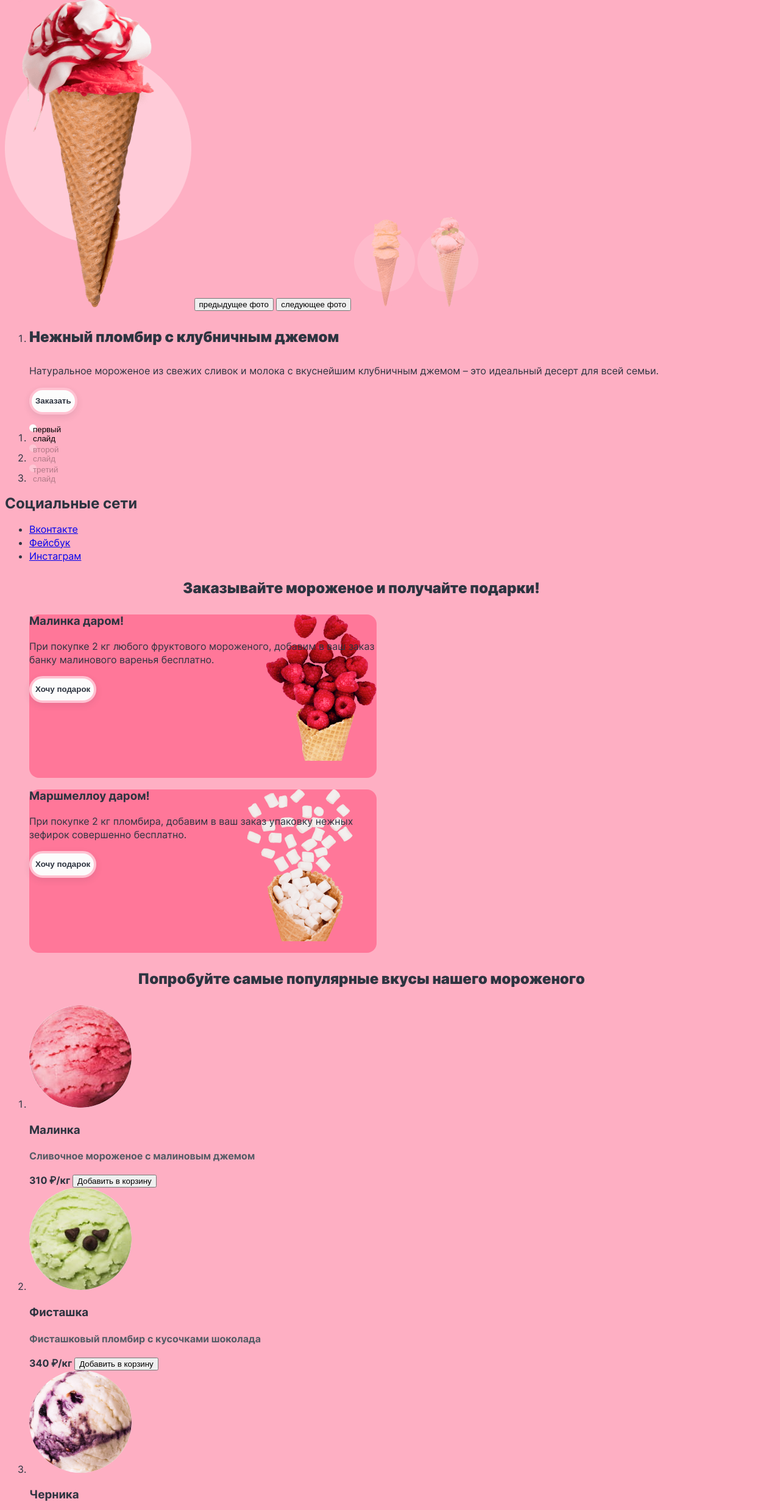
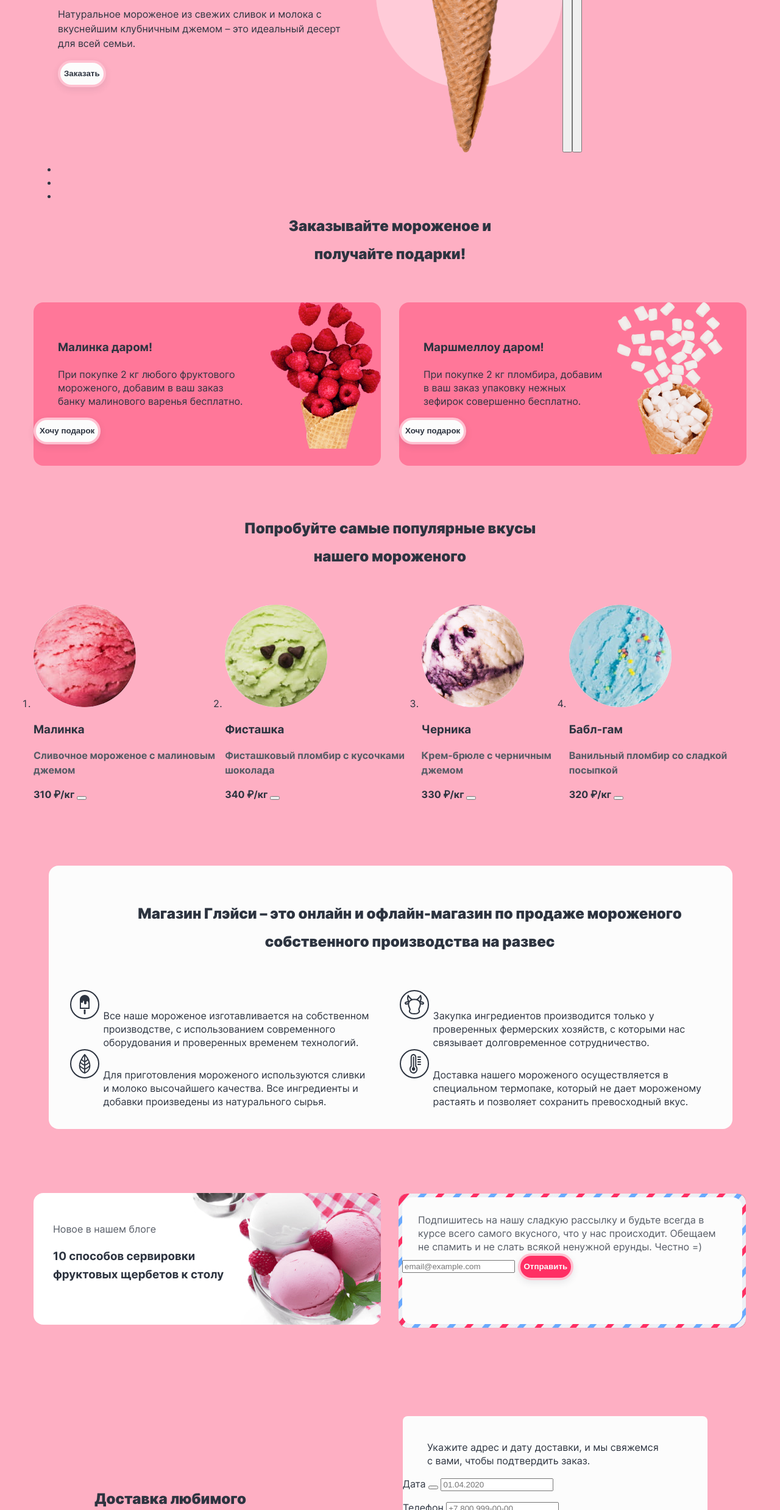
Before and after one commit to SvetlanaKrapivina/1822045-gllacy-32, a plain HTML site: page index.html in a window 1280 px wide. Shown: the part 323-2800 px from the top of the page at 61% size. Drawn offline with Linux system fonts and the light colour scheme; files whose address does not match are found by name.

Commit message:
Сетка страницы и крупных блоков на флексах для главной страницы

```diff
--- a/index.html
+++ b/index.html
@@ -8,7 +8,6 @@
 
   <body>
     <header class="main-header">
-
       <nav class="navigation">
         <img class="company-logo" src="images/glasy_shop_logo.svg" width="137" height="56" alt="логотип компании Глейси">
         <ul class="navigation-list">
@@ -22,9 +21,8 @@
             <a class="navigation-link" href="about.html">О компании</a>
           </li>
         </ul>
-      </nav>
-      <section class="user-navigation">
-        <ul class="user-navigation-list">
+
+        <ul class="navigation-list user-navigation-list">
           <li class="user-navigation-item">
             <a class="navigation-link telephone" href="tel:+78005558628">+7 800 555-86-28</a>
           </li>
@@ -40,35 +38,23 @@
             <a class="navigation-link cart" href="#">Корзина</a>
           </li>
         </ul>
-      </section>
+      </nav>
     </header>
 
-    <main class="main-index">
-      <h1 class="visually hidden">Магазин мороженного Глейси</h1>
+    <main class="main-index main-container">
+      <div class="page-container">
+        <h1 class="visually-hidden">Магазин мороженного Глейси</h1>
         <section class="catalog-gallery">
-        <img class="slider-image" src="images/slider/icecream_1_round.png" alt="пломбир с клубничным джемом" width="306" height="507">
-        <button class="slider-button slider-button-prev" type="button">
-          <span class="visually hidden">предыдущее фото</span>
-        </button>
-        <button class="slider-button slider-button-next">
-          <span class="visually-hidden">следующее фото</span>
-        </button>
-        <img class="slider-image next-image" src="images/slider/icecream_2_preview_round.png" alt="превью сливочное мороженое со вкусом банана" width="100"
-        height="150">
-        <img class="slider-image next-image" src="images/slider/icecream_3_preview_round.png" alt="превью карамельный пломбир с Маршмеллоу" width="100"
-        height="150">
           <!--разобраться как переключаются слайды и куда добавлять инфу по остальным карточкам из слайдера-->
           <ol class="gallery-list">
             <li class="gallery-item">
               <a class="gallery-item-link" href="#">
-              <h2 class="gallery-title">Нежный пломбир с клубничным джемом</h2>
+                <h2 class="gallery-title">Нежный пломбир<br>с клубничным джемом</h2>
                 <p class="item-description">Натуральное мороженое из свежих сливок
                 и молока с вкуснейшим клубничным джемом – это идеальный десерт для всей семьи. </p>
               </a>
               <button class="button order-button" type="button">Заказать</button>
             </li>
-
-
           </ol>
          <!-- Пагинация  -->
           <ol class="slider-pagination">
@@ -88,6 +74,18 @@
             </button>
             </li>
           </ol>
+
+          <img class="slider-image" src="images/slider/icecream_1_round.png" alt="пломбир с клубничным джемом" width="306" height="507">
+          <button class="slider-button slider-button-prev" type="button">
+            <span class="visually-hidden">предыдущее фото</span>
+          </button>
+          <button class="slider-button slider-button-next">
+            <span class="visually-hidden">следующее фото</span>
+          </button>
+          <img class="slider-image next-image" src="images/slider/icecream_2_preview_round.png" alt="превью сливочное мороженое со вкусом банана" width="100"
+          height="150">
+          <img class="slider-image next-image" src="images/slider/icecream_3_preview_round.png" alt="превью карамельный пломбир с Маршмеллоу" width="100"
+          height="150">
         </section>
 
         <!-- Социальные сети -->
@@ -111,24 +109,22 @@
             </li>
           </ul>
         </section>
-
         <!-- Подарки -->
         <section class="presents">
           <h2 class="title presents-title">Заказывайте мороженое и получайте подарки!</h2>
           <ul class="presents-list">
-          <li class="presents-item item-1">
-            <h3 class="presents-item-title">Малинка даром!</h3>
+            <li class="present-item item-1">
+              <h3 class="present-item-title">Малинка даром!</h3>
               <p class="present-description">При покупке 2 кг любого фруктового мороженого, добавим в ваш заказ банку малинового варенья бесплатно.</p>
               <button class="button order-button" type="button">Хочу подарок</button>
             </li>
-          <li class="presents-item item-2">
-            <h3 class="presents-item-title">Маршмеллоу даром!</h3>
+            <li class="present-item item-2">
+              <h3 class="present-item-title">Маршмеллоу даром!</h3>
               <p class="present-description">При покупке 2 кг пломбира, добавим в ваш заказ упаковку нежных зефирок совершенно бесплатно.</p>
               <button class="button order-button" type="submit">Хочу подарок</button>
             </li>
           </ul>
         </section>
-
         <!-- Популярные продукты -->
         <section class="most-popular-products">
           <h2 class="title most-popular-products-title">Попробуйте самые популярные вкусы нашего мороженого</h2>
@@ -141,7 +137,7 @@
                 <span class="product-card-price">310 ₽/кг</span>
               </a>
               <button class="add-to-cart-button" type="button">
-                <span class="visually hidden">Добавить в корзину</span>
+                  <span class="visually-hidden">Добавить в корзину</span>
               </button>
             </li>
             <li class="product-card">
@@ -152,7 +148,7 @@
                 <span class="product-card-price">340 ₽/кг</span>
               </a>
               <button class="add-to-cart-button" type="button">
-              <span class="visually hidden">Добавить в корзину</span>
+                <span class="visually-hidden">Добавить в корзину</span>
               </button>
             </li>
             <li class="product-card">
@@ -163,7 +159,7 @@
                 <span class="product-card-price">330 ₽/кг</span>
               </a>
               <button class="add-to-cart-button" type="button">
-              <span class="visually hidden">Добавить в корзину</span>
+                <span class="visually-hidden">Добавить в корзину</span>
               </button>
             </li>
             <li class="product-card">
@@ -174,12 +170,11 @@
                 <span class="product-card-price">320 ₽/кг</span>
               </a>
               <button class="add-to-cart-button" type="button">
-              <span class="visually hidden">Добавить в корзину</span>
+                <span class="visually-hidden">Добавить в корзину</span>
               </button>
             </li>
           </ol>
         </section>
-
         <!-- Преимущества -->
         <section class="advantages">
           <div class="advantages-container1">
@@ -195,17 +190,16 @@
             </div>
           </div>
         </section>
-
         <!-- Блог -->
+        <div class="newsletter-container">
           <aside class="blog-news">
             <article class="blog-news-item">
               <h2 class="visually-hidden">Блог сайта</h2>
               <p class="blog-news-title">Новое в нашем блоге</p>
-          <a class="blog-news-link" href="#">10 способов сервировки фруктовых щербетов
-          к столу</a>
+              <a class="blog-news-link" href="#"><h3>10 способов сервировки фруктовых щербетов
+              к столу</h3></a>
             </article>
           </aside>
-
           <!-- Подписка -->
           <section class="newsletter">
             <div class="newsletter-container1">
@@ -223,6 +217,7 @@
               </div>
             </div>
           </section>
+        </div>
 
         <!-- Доставка -->
         <section class="delivery">
@@ -232,7 +227,7 @@
           </div>
           <div class="delivery-container2">
             <form class="delivery-form" action="https://echo.htmlacademy.ru/" method="POST">
-            <p class="delivery-form-text">Укажите адрес и дату доставки, и мы свяжемся с вами, чтобы подтвердить заказ.</p>
+              <p class="delivery-form-title">Укажите адрес и дату доставки, и мы свяжемся с вами, чтобы подтвердить заказ.</p>
               <p class="delivery-form-date">
                 <span class="form-label form-label-icon">
                   <label for="delivery-date">Дата</label>
@@ -257,20 +252,21 @@
             </form>
           </div>
         </section>
-
           <!--Контакты  -->
         <section class="contacts">
-        <div class="contacts-container">
           <h2 class="contacts-title visually-hidden">Контакты</h2>
+          <div class="contacts-container1">
+            <div class="contacts-container2">
               <address class="contacts-address">
-            <p class="contacts-subtitle">Адрес главного офиса и офлайн-магазина:</p>
+                <p class="contacts-subtitle-address">Адрес главного офиса и офлайн-магазина:</p>
                 <p class="contacts-address-text">наб. Реки Карповки, 5 лит П, Санкт-Петербург</p>
-            <p class="contacts-subtitle">Для заказов по телефону:</p>
+                <p class="contacts-subtitle-phone">Для заказов по телефону:</p>
                 <a class="contacts-phone" href="tel:+78128121212">+7(812) 812-12-12</a>
               </address>
-          <h3 class="contacts-subtitle visually">Время приема заказов по телефону</h3>
               <p class="contacts-phone-schedule">(с 10 до 20 ежедневно)</p>
               <a class="button send-button callback-button" href="#">Форма обратной связи</a>
+            </div>
+          </div>
         </section>
       </div>
     </main>
@@ -281,17 +277,17 @@
         <h2 class="visually-hidden">Социальные сети</h2>
         <ul class="social-list">
           <li class="social-item">
-            <a class="social-item-link" href="https://vk.com/htmlacademy">
+            <a class="social-item-link vk-icon" href="https://vk.com/htmlacademy">
               <span class="visually-hidden">Вконтакте</span>
             </a>
           </li>
           <li class="social-item">
-            <a class="social-item-link" href="https://www.facebook.com/htmlacademy">
+            <a class="social-item-link fb-icon" href="https://www.facebook.com/htmlacademy">
               <span class="visually-hidden">Фейсбук</span>
             </a>
           </li>
           <li class="social-item">
-            <a class="social-item-link" href="https://www.instagram.com/htmlacademy/">
+            <a class="social-item-link insta-icon" href="https://www.instagram.com/htmlacademy/">
               <span class="visually-hidden">Инстаграм</span>
             </a>
           </li>
--- a/styles/styles.css
+++ b/styles/styles.css
@@ -22,7 +22,15 @@
     font-display: swap;
 }
 
+html {
+    height: 100%;
+}
+
 body {
+    margin: 0;
+    display: flex;
+    flex-direction: column;
+    min-height: 100%;
     font-family: Inter, sans-serif;
     font-weight: 400;
     size: 16px;
@@ -31,9 +39,60 @@ body {
     background-color: #FEAFC3;
 }
 
-.main-index {
+.visually-hidden {
+    position: absolute;
+    width: 1px;
+    height: 1px;
+    margin: -1px;
+    padding: 0;
+    border: 0;
+    clip: rect(0 0 0 0);
+    overflow: hidden;
+  }
+
+/* Навигация */
+.navigation {
+    display: flex;
     width: 1170px;
+    margin: 0 auto;
+}
 
+.navigation-list {
+    margin: 0;
+    padding: 0;
+    width: 553px;
+    list-style: none;
+}
+
+.user-navigation-list {
+    max-width: 550px;
+    margin-left: auto;
+}
+
+.navigation-link {
+    height: 20px;
+    color: #2D3440;
+    text-align: center;
+    text-decoration: none;
+}
+
+
+.navigation-link.telephone {
+    font-weight: 700;
+}
+
+.navigation-link.sign-in,
+.navigation-link.cart {
+    size: 14px;
+}
+
+.page-container {
+    width: 1170px;
+    margin: 0 auto;
+}
+
+.main-container {
+    flex-grow: 1;
 }
 
 /* Кнопки */
@@ -71,30 +130,18 @@ body {
 
 }
 
-/* Навигация */
 
-.navigation-link {
-    height: 20px;
-    color: #2D3440;
-    text-align: center;
-    text-decoration: none;
+/* Слайдер */
+
+.catalog-gallery {
+ display: flex;
 }
 
-.navigation-list,
-.user-navigation-list {
-    list-style: none;
+.gallery-list {
+    width: 470px;
+    height: 280px;
 }
 
-.navigation-link.telephone {
-    font-weight: 700;
-}
-
-.navigation-link.sign-in,
-.navigation-link.cart {
-    size: 14px;
-}
-
-/* Слайдер */
 .gallery-item-link {
     text-decoration: none;
     color:#2D3440
@@ -103,6 +150,10 @@ body {
     font-weight: 900;
     size: 36px;
     line-height: 46px;
+    height: 92px;
+    margin-top: 136px;
+    margin-bottom: 24px;
+    margin-right: 70px;
 }
 
 .item-description {
@@ -131,7 +182,8 @@ border: none;
 }
 
 /* Подарки */
-.presents-item {
+
+.present-item {
     background-color: #FF7799;
     background-repeat: no-repeat;
     background-position-x: right;
@@ -141,9 +193,15 @@ border: none;
     list-style: none;
 }
 
+.presents-title {
+    width: 443px;
+    margin: 0 auto;
+    margin-bottom: 56px;
+}
+
 .item-1 {
     background-image: url("../images/presents/item_1.png");
-}
+    }
 
 .item-2 {
     background-image: url("../images/presents/item_2.png");
@@ -154,6 +212,45 @@ border: none;
     font-weight: 700;
     size: 24px;
     line-height: 30px;
+    padding-top: 40px;
+    padding-left: 40px;
+}
+
+.present-description {
+    padding-left: 40px;
+}
+
+.item-1 .present-description {
+    width: 321px;
+}
+
+.item-2 .present-description {
+    width: 294px;
+}
+
+
+
+.presents-list {
+    margin:0;
+    padding: 0;
+    display: flex;
+    justify-content: space-between;
+    margin-bottom: 80px;
+}
+
+/* Самые популярные продукты */
+.most-popular-products-title {
+    margin: 0 auto;
+    margin-bottom: 56px;
+    width: 527px;
+}
+
+.most-popular-products-list {
+    margin: 0;
+    padding: 0;
+    display: flex;
+    justify-content: space-between;
+    margin-bottom: 80px;
 }
 
 .product-card-img {
@@ -161,6 +258,7 @@ border: none;
 }
 
 .product-card-link {
+
     font-weight: 700;
     size: 20px;
     line-height: 24px;
@@ -173,14 +271,13 @@ border: none;
 }
 
 /* Преимущества */
-
 .advantages-container1 {
     background-image: url("../images/waffle_bg.jpg");
     width: 1170px;
     height: 480px;
     border-radius: 16px;
-    border: 1px solid #FEAFC3
-
+    border: 1px solid #FEAFC3;
+    margin-bottom: 80px;
 }
 
 .advantages-container2 {
@@ -207,8 +304,35 @@ border: none;
     list-style-image: url("../images/icons/thermometer_icon.svg");
 }
 
+.advantages-title {
+    width: 995px;
+    margin: 0 auto;
+    margin-bottom: 56px;
+    padding-left: 63px;
+    padding-top: 56px;
+
+}
+
+.advantages-list {
+    display: flex;
+    flex-wrap: wrap;
+    justify-content: space-around;
+}
+
+.advantages-list-item {
+    width: 442px;
+}
+
+
 
 /* Новости */
+.newsletter-container {
+ display: flex;
+ justify-content: space-between;
+ margin-bottom: 80px;
+
+}
+
 .blog-news {
     background-image: url("../images/news_bg.jpg");
     background-repeat: no-repeat;
@@ -222,13 +346,24 @@ border: none;
     color: #565C66;
 }
 
-.blog-news-link {
+.blog-news-title {
+    padding-left: 32px;
+    padding-top: 32px;
+}
+
+.blog-news-link h3 {
     font-weight: 700;
     size: 24px;
     line-height: 30px;
     color: #2D3440;
+    padding-left: 32px;
+    width: 303px;
+}
+
+.blog-news-link {
     text-decoration: none;
 }
+
 
 /* Подписка */
  .newsletter-container1 {
@@ -239,6 +374,7 @@ border: none;
     border-radius: 16px;
     border: 1px solid #FEAFC3;
 
+
 }
 
 .newsletter-container2 {
@@ -246,11 +382,21 @@ border: none;
     border-radius: 16px;
     width: 558px;
     height: 208px;
-    margin-top: 6px;
-    margin-left: 6px;
+    margin: 6px;
+}
 
+.newsletter-description {
+    margin: 0;
+    width: 506px;
+    padding-left: 26px;
+    padding-right: 26px;
+    padding-top: 26px;
+}
 
-
+.newsletter-email {
+    display: inline;
+    width: 332px;
+    height: 48px;
 }
 
 /* Доставка */
@@ -260,6 +406,9 @@ border: none;
     width: 1170px;
     height: 534px;
     border-radius: 16px;
+    display: flex;
+    justify-content: space-between;
+    margin-bottom: 80px;
 }
 
 .delivery-form {
@@ -267,6 +416,30 @@ border: none;
     width: 500px;
     height: 406px;
     border-radius: 8px;
+    margin-right: 64px;
+    margin-top: 64px;
+}
+
+
+.delivery-title {
+    width: 356px;
+    height: 92px;
+    margin-top: 177px;
+    margin-left: 100px;
+    text-align: left;
+}
+
+.delivery-description {
+    margin-left: 100px;
+    width: 371px;
+    height: 88px;
+}
+
+.delivery-form-title {
+    width: 380px;
+    height: 44px;
+    padding-left: 40px;
+    padding-top: 40px;
 }
 
 
@@ -277,11 +450,10 @@ border: none;
     width: 1170px;
     height: 492px;
     border-radius: 16px;
-    padding-left: 10px;
 
 }
 
-.contacts-container {
+.contacts-container2 {
     background-color: #FCFCFC;
     width: 343px;
     height: 364px;
@@ -300,7 +472,34 @@ border: none;
     line-height: 24px;
 }
 
+.contacts-address p {
+    margin: 0;
+}
+
+.contacts-subtitle-address {
+    padding-top: 40px;
+    padding-left: 40px;
+}
+
+.contacts-address p,
+.contacts-address a,
+.contacts-phone,
+.contacts-phone-schedule,
+.callback-button {
+    padding-left: 40px;
+}
+
 /* Футер */
+
+.main-footer {
+    width: 1170px;
+    height: 153px;
+    margin: 0 auto;
+    display: flex;
+    justify-content: space-between;
+    align-items: center;
+}
+
 .for-vendors-container {
     size: 14px;
     line-height: 20px;
```
Lines whose indentation alone changed are shown as unchanged.
